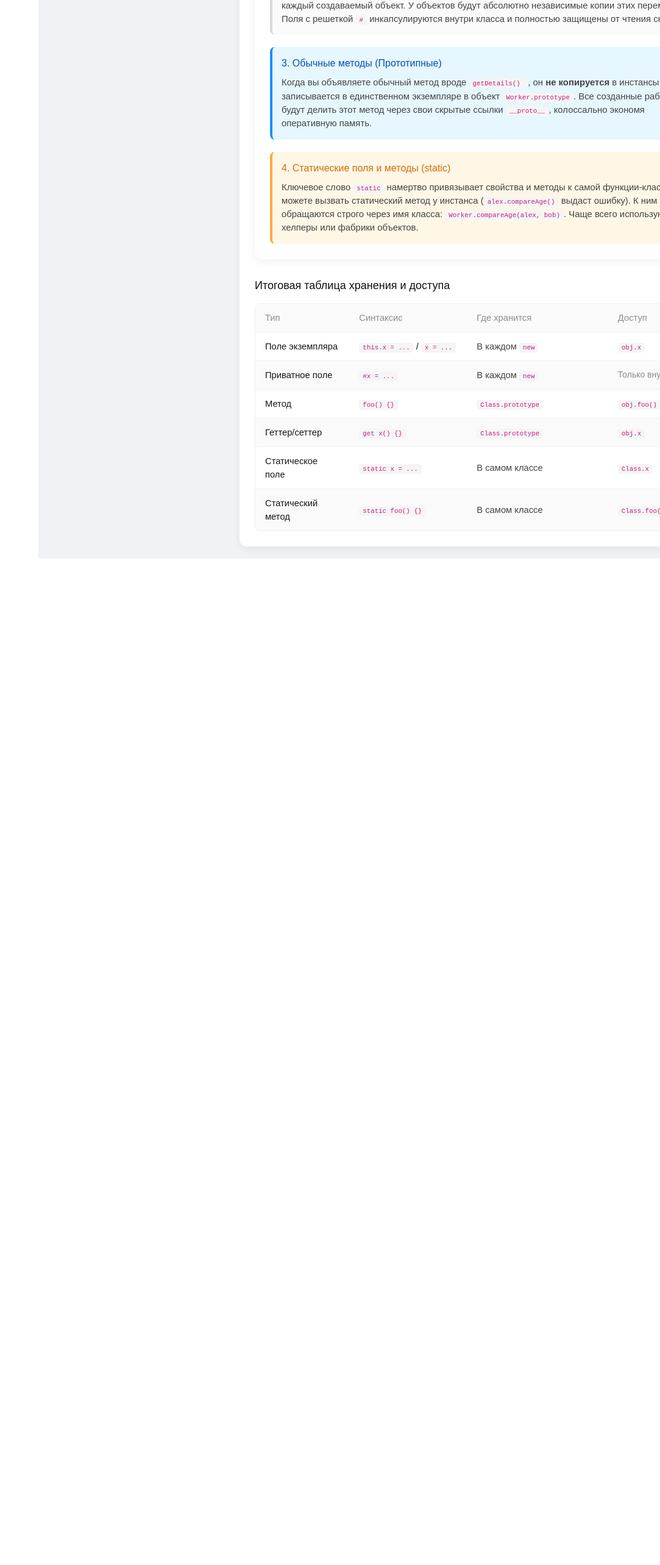
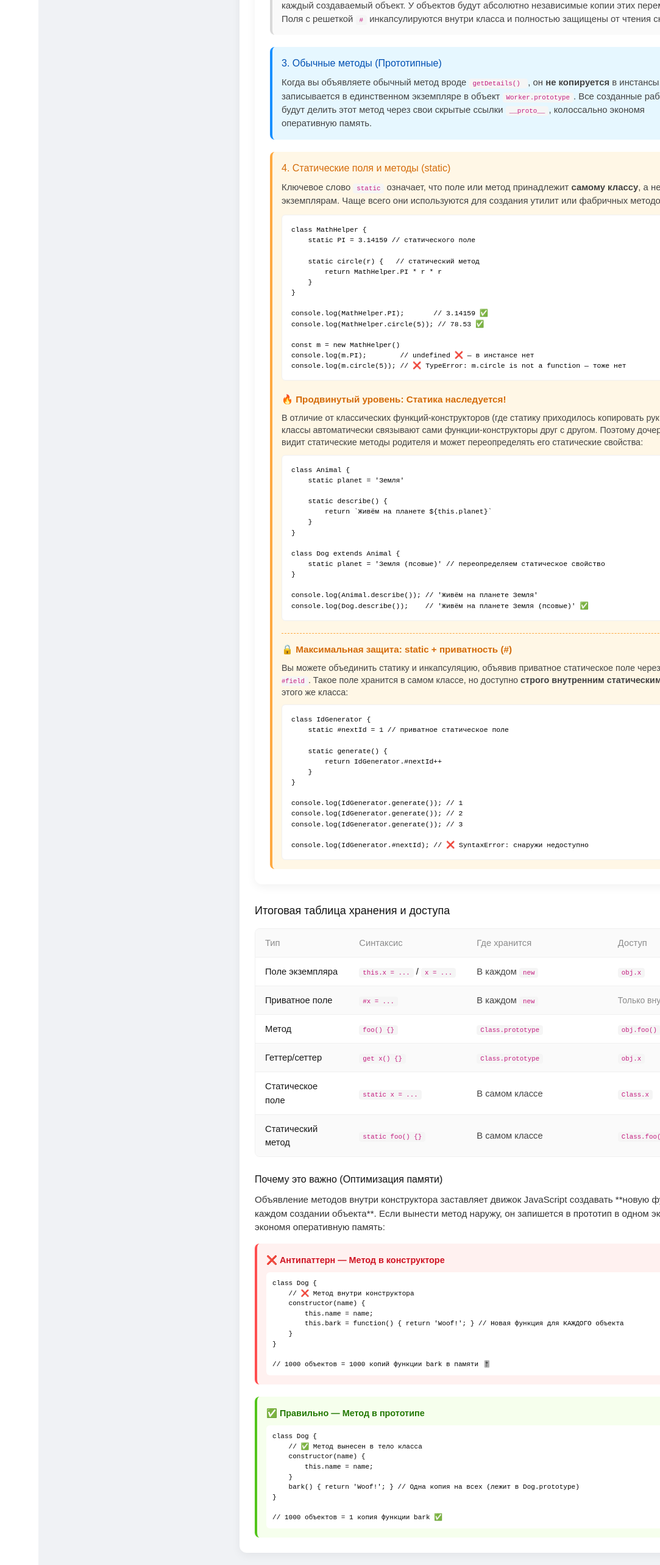
Before and after one commit to tymanskaya/next, a Next.js app: page /jsoop in a window 1280 px wide. Shown: the part 8234-10800 px from the top of the page at 61% size, without its empty margins (197-1280 px from the left). Before the commit the page ends 9150 px from the top, so only its background shows below. Built offline with nearby package versions, Linux system fonts and the light colour scheme.

Commit message:
class/method

```diff
--- a/app/jsoop/page.tsx
+++ b/app/jsoop/page.tsx
@@ -738,12 +738,84 @@ class Person {}`}
                             </div>
 
                             {/* Разбор Статики */}
+                            {/* Замените содержимое блока статики на этот вариант с живым кодом */}
                             <div style={{ backgroundColor: '#fff7e6', padding: '15px', borderRadius: '8px', borderLeft: '4px solid #ffa940' }}>
                                 <h4 style={{ margin: '0 0 8px 0', color: '#d46b08' }}>4. Статические поля и методы (static)</h4>
-                                <p style={{ margin: 0, fontSize: '0.93em', lineHeight: '1.5', color: '#434343' }}>
-                                    Ключевое слово <code style={codeInlineStyle}>static</code> намертво привязывает свойства и методы к самой функции-классу. Вы не можете вызвать статический метод у инстанса (<code style={codeInlineStyle}>alex.compareAge()</code> выдаст ошибку). К ним обращаются строго через имя класса: <code style={codeInlineStyle}>Worker.compareAge(alex, bob)</code>. Чаще всего используются как хелперы или фабрики объектов.
+                                <p style={{ margin: '0 0 12px 0', fontSize: '0.93em', lineHeight: '1.5', color: '#434343' }}>
+                                    Ключевое слово <code style={codeInlineStyle}>static</code> означает, что поле или метод принадлежит <b>самому классу</b>, а не его экземплярам. Чаще всего они используются для создания утилит или фабричных методов.
                                 </p>
+
+                                {/* Код из вашего примера со скриншота */}
+                                <pre style={{ ...codeBlockStyle, backgroundColor: '#fff', border: '1px solid #f0f0f0', padding: '15px', margin: 0, fontSize: '0.88em' }}>
+{`class MathHelper {
+    static PI = 3.14159 // статического поле
+
+    static circle(r) {   // статический метод
+        return MathHelper.PI * r * r
+    }
+}
+
+console.log(MathHelper.PI);       // 3.14159 ✅
+console.log(MathHelper.circle(5)); // 78.53 ✅
+
+const m = new MathHelper()
+console.log(m.PI);        // undefined ❌ — в инстансе нет
+console.log(m.circle(5)); // ❌ TypeError: m.circle is not a function — тоже нет`}
+    </pre>
+                                {/* Добавьте этот подраздел внутрь оранжевой карточки статики */}
+                                <div style={{ marginTop: '20px' }}>
+                                    <p style={{ fontWeight: 'bold', margin: '0 0 8px 0', color: '#d46b08', fontSize: '0.95em' }}>
+                                        🔥 Продвинутый уровень: Статика наследуется!
+                                    </p>
+                                    <p style={{ margin: '0 0 10px 0', fontSize: '0.9em', color: '#434343', lineHeight: '1.4' }}>
+                                        В отличие от классических функций-конструкторов (где статику приходилось копировать руками), классы автоматически связывают сами функции-конструкторы друг с другом. Поэтому дочерний класс видит статические методы родителя и может переопределять его статические свойства:
+                                    </p>
+
+                                    <pre style={{ ...codeBlockStyle, backgroundColor: '#fff', border: '1px solid #f0f0f0', padding: '15px', margin: 0, fontSize: '0.88em' }}>
+{`class Animal {
+    static planet = 'Земля'
+
+    static describe() {
+        return \`Живём на планете \${this.planet}\`
+    }
+}
+
+class Dog extends Animal {
+    static planet = 'Земля (псовые)' // переопределяем статическое свойство
+}
+
+console.log(Animal.describe()); // 'Живём на планете Земля'
+console.log(Dog.describe());    // 'Живём на планете Земля (псовые)' ✅`}
+    </pre>
+                                </div>
+                                {/* Добавьте этот подраздел в самый конец оранжевой карточки статики */}
+                                <div style={{ marginTop: '20px', borderTop: '1px dashed #ffa940', paddingTop: '15px' }}>
+                                    <p style={{ fontWeight: 'bold', margin: '0 0 8px 0', color: '#d46b08', fontSize: '0.95em' }}>
+                                        🔒 Максимальная защита: static + приватность (#)
+                                    </p>
+                                    <p style={{ margin: '0 0 10px 0', fontSize: '0.9em', color: '#434343', lineHeight: '1.4' }}>
+                                        Вы можете объединить статику и инкапсуляцию, объявив приватное статическое поле через <code style={codeInlineStyle}>static #field</code>. Такое поле хранится в самом классе, но доступно <b>строго внутренним статическим методам</b> этого же класса:
+                                    </p>
+
+                                    <pre style={{ ...codeBlockStyle, backgroundColor: '#fff', border: '1px solid #f0f0f0', padding: '15px', margin: 0, fontSize: '0.88em' }}>
+{`class IdGenerator {
+    static #nextId = 1 // приватное статическое поле
+
+    static generate() {
+        return IdGenerator.#nextId++
+    }
+}
+
+console.log(IdGenerator.generate()); // 1
+console.log(IdGenerator.generate()); // 2
+console.log(IdGenerator.generate()); // 3
+
+console.log(IdGenerator.#nextId); // ❌ SyntaxError: снаружи недоступно`}
+    </pre>
+                                </div>
+
                             </div>
+
 
                         </div>
                     </section>
@@ -810,6 +882,49 @@ class Person {}`}
                             </table>
                         </div>
                     </div>
+                    {/* Блок оптимизации памяти на основе вашего скриншота */}
+                    <div style={{ marginTop: '25px', fontFamily: 'sans-serif' }}>
+                        <h4 style={{ fontSize: '16px', color: '#111', margin: '0 0 10px 0' }}>Почему это важно (Оптимизация памяти)</h4>
+                        <p style={{ fontSize: '0.95em', lineHeight: '1.5', color: '#333', margin: '0 0 15px 0' }}>
+                            Объявление методов внутри конструктора заставляет движок JavaScript создавать **новую функцию при каждом создании объекта**. Если вынести метод наружу, он запишется в прототип в одном экземпляре, экономя оперативную память:
+                        </p>
+
+                        <div style={{ display: 'flex', flexDirection: 'column', gap: '20px' }}>
+
+                            {/* Антипаттерн */}
+                            <div style={{ backgroundColor: '#fff1f0', padding: '15px', borderRadius: '8px', borderLeft: '4px solid #ff4d4f' }}>
+                                <span style={{ color: '#cf1322', fontWeight: 'bold', fontSize: '0.9em' }}>❌ Антипаттерн &mdash; Метод в конструкторе</span>
+                                <pre style={{ ...codeBlockStyle, backgroundColor: '#fff', padding: '10px', margin: '8px 0 0 0', fontSize: '0.85em' }}>
+{`class Dog {
+    // ❌ Метод внутри конструктора
+    constructor(name) {
+        this.name = name;
+        this.bark = function() { return 'Woof!'; } // Новая функция для КАЖДОГО объекта
+    }
+}
+
+// 1000 объектов = 1000 копий функции bark в памяти 🎚️`}
+            </pre>
+                            </div>
+
+                            {/* Правильный подход */}
+                            <div style={{ backgroundColor: '#f6ffed', padding: '15px', borderRadius: '8px', borderLeft: '4px solid #52c41a' }}>
+                                <span style={{ color: '#237804', fontWeight: 'bold', fontSize: '0.9em' }}>✅ Правильно &mdash; Метод в прототипе</span>
+                                <pre style={{ ...codeBlockStyle, backgroundColor: '#fff', padding: '10px', margin: '8px 0 0 0', fontSize: '0.85em' }}>
+{`class Dog {
+    // ✅ Метод вынесен в тело класса
+    constructor(name) {
+        this.name = name;
+    }
+    bark() { return 'Woof!'; } // Одна копия на всех (лежит в Dog.prototype)
+}
+
+// 1000 объектов = 1 копия функции bark ✅`}
+            </pre>
+                            </div>
+
+                        </div>
+                    </div>
 
                 </section>
 
```
